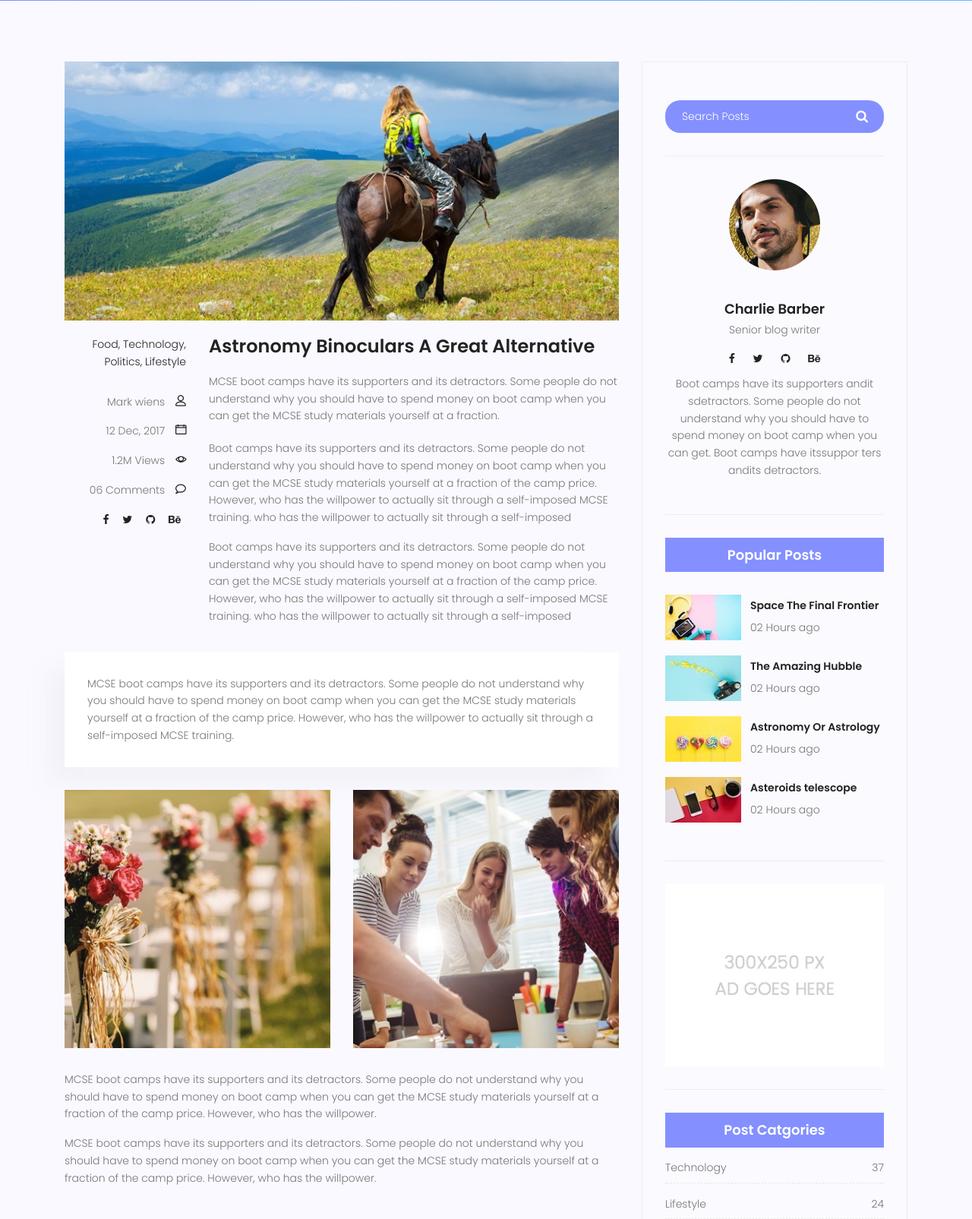
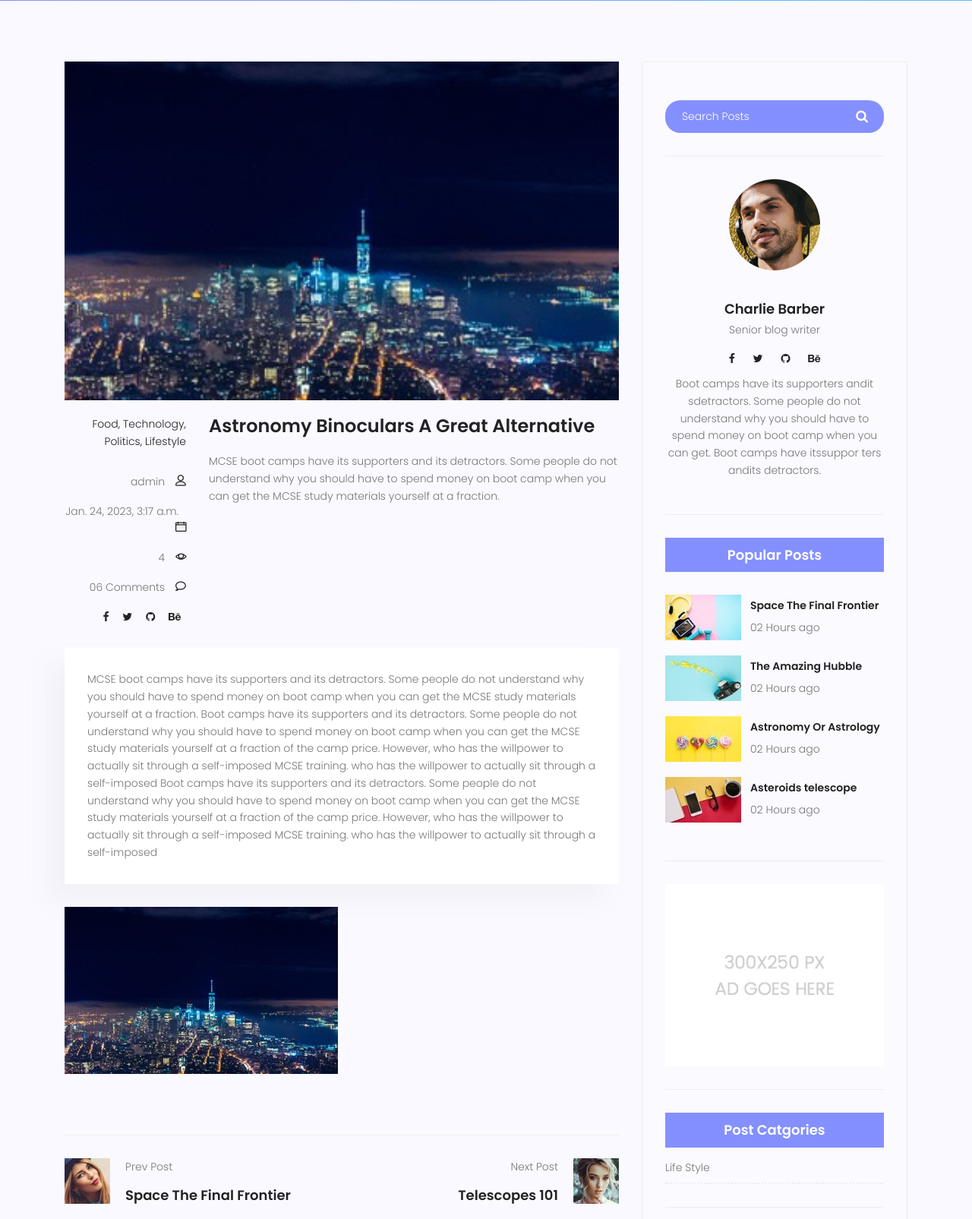
Before and after one commit to kripaz777/djangoportfolio, a Django app: template templates/blog-single.html in a window 1280 px wide. Shown: the part 339-1944 px from the top of the page at 76% size. Run offline with Django 4.2, Linux system fonts and the light colour scheme; the template is opened without the code that fills it: values that come from a table or form of the project are taken from there, others are empty; data comes from the database, SQL or seed files in the repository; both versions use the stored data as it was after the commit; some libraries are stand-ins or nearby versions.

Commit message:
blog pages

```diff
--- a/home/models.py
+++ b/home/models.py
@@ -68,6 +68,7 @@ class Blog(models.Model):
     image = models.ImageField(upload_to='media')
     views = models.IntegerField(default = 0)
     date = models.DateTimeField(null = True)
+    slug = models.TextField(blank=True)
 
     def __str__(self):
         return self.title
--- a/home/urls.py
+++ b/home/urls.py
@@ -10,5 +10,5 @@ path('portfolio', portfolio, name='portfolio'),
 path('price', price, name='price'),
 path('services', services, name='services'),
 path('blog_home', blog_home, name='blog_home'),
-path('blog_single', blog_single, name='blog_single'),
+path('blog_single/<slug>', blog_single, name='blog_single'),
 ]
--- a/templates/blog-home.html
+++ b/templates/blog-home.html
@@ -97,13 +97,13 @@
 								</div>
 								<div class="col-lg-9 col-md-9 ">
 									<div class="feature-img">
-										<img class="img-fluid" src="{{blog.image}}" alt="">
+										<img class="img-fluid" src="{{blog.image.url}}" alt="">
 									</div>
-									<a class="posts-title" href="blog-single.html"><h3>{{blog.title}}</h3></a>
+									<a class="posts-title" href="/blog_single/{{blog.slug}}"><h3>{{blog.title}}</h3></a>
 									<p class="excert">
 										{{blog.front_body}}
 									</p>
-									<a href="blog-single.html" class="primary-btn">View More</a>
+									<a href="/blog_single/{{blog.slug}}" class="primary-btn">View More</a>
 								</div>
 							</div>
 							{% endfor %}
--- a/templates/blog-single.html
+++ b/templates/blog-single.html
@@ -21,11 +21,12 @@
 			<section class="post-content-area single-post-area">
 				<div class="container">
 					<div class="row">
+						{% for blog in blog_singles %}
 						<div class="col-lg-8 posts-list">
 							<div class="single-post row">
 								<div class="col-lg-12">
 									<div class="feature-img">
-										<img class="img-fluid" src="img/blog/feature-img1.jpg" alt="">
+										<img class="img-fluid" src="{{blog.image.url}}" alt="">
 									</div>
 								</div>
 								<div class="col-lg-3  col-md-3 meta-details">
@@ -36,9 +37,9 @@
 										<li><a href="#">Lifestyle</a></li>
 									</ul>
 									<div class="user-details row">
-										<p class="user-name col-lg-12 col-md-12 col-6"><a href="#">Mark wiens</a> <span class="lnr lnr-user"></span></p>
-										<p class="date col-lg-12 col-md-12 col-6"><a href="#">12 Dec, 2017</a> <span class="lnr lnr-calendar-full"></span></p>
-										<p class="view col-lg-12 col-md-12 col-6"><a href="#">1.2M Views</a> <span class="lnr lnr-eye"></span></p>
+										<p class="user-name col-lg-12 col-md-12 col-6"><a href="#">{{blog.auther}}</a> <span class="lnr lnr-user"></span></p>
+										<p class="date col-lg-12 col-md-12 col-6"><a href="#">{{blog.date}}</a> <span class="lnr lnr-calendar-full"></span></p>
+										<p class="view col-lg-12 col-md-12 col-6"><a href="#">{{blog.views}}</a> <span class="lnr lnr-eye"></span></p>
 										<p class="comments col-lg-12 col-md-12 col-6"><a href="#">06 Comments</a> <span class="lnr lnr-bubble"></span></p>
 										<ul class="social-links col-lg-12 col-md-12 col-6">
 											<li><a href="#"><i class="fa fa-facebook"></i></a></li>
@@ -49,36 +50,23 @@
 									</div>
 								</div>
 								<div class="col-lg-9 col-md-9">
-									<h3 class="mt-20 mb-20">Astronomy Binoculars A Great Alternative</h3>
+									<h3 class="mt-20 mb-20">{{blog.title}}</h3>
 									<p class="excert">
-										MCSE boot camps have its supporters and its detractors. Some people do not understand why you should have to spend money on boot camp when you can get the MCSE study materials yourself at a fraction.
+										{{blog.front_body}}
 									</p>
-									<p>
-										Boot camps have its supporters and its detractors. Some people do not understand why you should have to spend money on boot camp when you can get the MCSE study materials yourself at a fraction of the camp price. However, who has the willpower to actually sit through a self-imposed MCSE training. who has the willpower to actually sit through a self-imposed
-									</p>
-									<p>
-										Boot camps have its supporters and its detractors. Some people do not understand why you should have to spend money on boot camp when you can get the MCSE study materials yourself at a fraction of the camp price. However, who has the willpower to actually sit through a self-imposed MCSE training. who has the willpower to actually sit through a self-imposed
-									</p>
+
+
 								</div>
 								<div class="col-lg-12">
 									<div class="quotes">
-										MCSE boot camps have its supporters and its detractors. Some people do not understand why you should have to spend money on boot camp when you can get the MCSE study materials yourself at a fraction of the camp price. However, who has the willpower to actually sit through a self-imposed MCSE training.
+										{{blog.body}}
 									</div>
 									<div class="row mt-30 mb-30">
-										<div class="col-6">
-											<img class="img-fluid" src="img/blog/post-img1.jpg" alt="">
+										<div class="col-12">
+											<img class="img-fluid" src="{{blog.image.url}}" alt="">
 										</div>
-										<div class="col-6">
-											<img class="img-fluid" src="img/blog/post-img2.jpg" alt="">
-										</div>
-										<div class="col-lg-12 mt-30">
-											<p>
-												MCSE boot camps have its supporters and its detractors. Some people do not understand why you should have to spend money on boot camp when you can get the MCSE study materials yourself at a fraction of the camp price. However, who has the willpower.
-											</p>
-											<p>
-												MCSE boot camps have its supporters and its detractors. Some people do not understand why you should have to spend money on boot camp when you can get the MCSE study materials yourself at a fraction of the camp price. However, who has the willpower.
-											</p>
-										</div>
+
+
 									</div>
 								</div>
 							</div>
@@ -229,6 +217,7 @@
 								</form>
 							</div>
 						</div>
+						{% endfor %}
 						<div class="col-lg-4 sidebar-widgets">
 							<div class="widget-wrap">
 								<div class="single-sidebar-widget search-widget">
@@ -300,48 +289,14 @@
 								<div class="single-sidebar-widget post-category-widget">
 									<h4 class="category-title">Post Catgories</h4>
 									<ul class="cat-list">
+										{% for cat in categories %}
 										<li>
 											<a href="#" class="d-flex justify-content-between">
-												<p>Technology</p>
-												<p>37</p>
+												<p>{{cat.name}}</p>
+
 											</a>
 										</li>
-										<li>
-											<a href="#" class="d-flex justify-content-between">
-												<p>Lifestyle</p>
-												<p>24</p>
-											</a>
-										</li>
-										<li>
-											<a href="#" class="d-flex justify-content-between">
-												<p>Fashion</p>
-												<p>59</p>
-											</a>
-										</li>
-										<li>
-											<a href="#" class="d-flex justify-content-between">
-												<p>Art</p>
-												<p>29</p>
-											</a>
-										</li>
-										<li>
-											<a href="#" class="d-flex justify-content-between">
-												<p>Food</p>
-												<p>15</p>
-											</a>
-										</li>
-										<li>
-											<a href="#" class="d-flex justify-content-between">
-												<p>Architecture</p>
-												<p>09</p>
-											</a>
-										</li>
-										<li>
-											<a href="#" class="d-flex justify-content-between">
-												<p>Adventure</p>
-												<p>44</p>
-											</a>
-										</li>
+										{% endfor %}
 									</ul>
 								</div>
 								<div class="single-sidebar-widget newsletter-widget">
```
Also changed, not shown: home/views.py (+8 -2 lines), db.sqlite3, home/migrations/0007_blog_slug.py (added), media/media/1920px-Docker_container_engine_logo.svg.png (added), media/media/b1.jpg (added).
